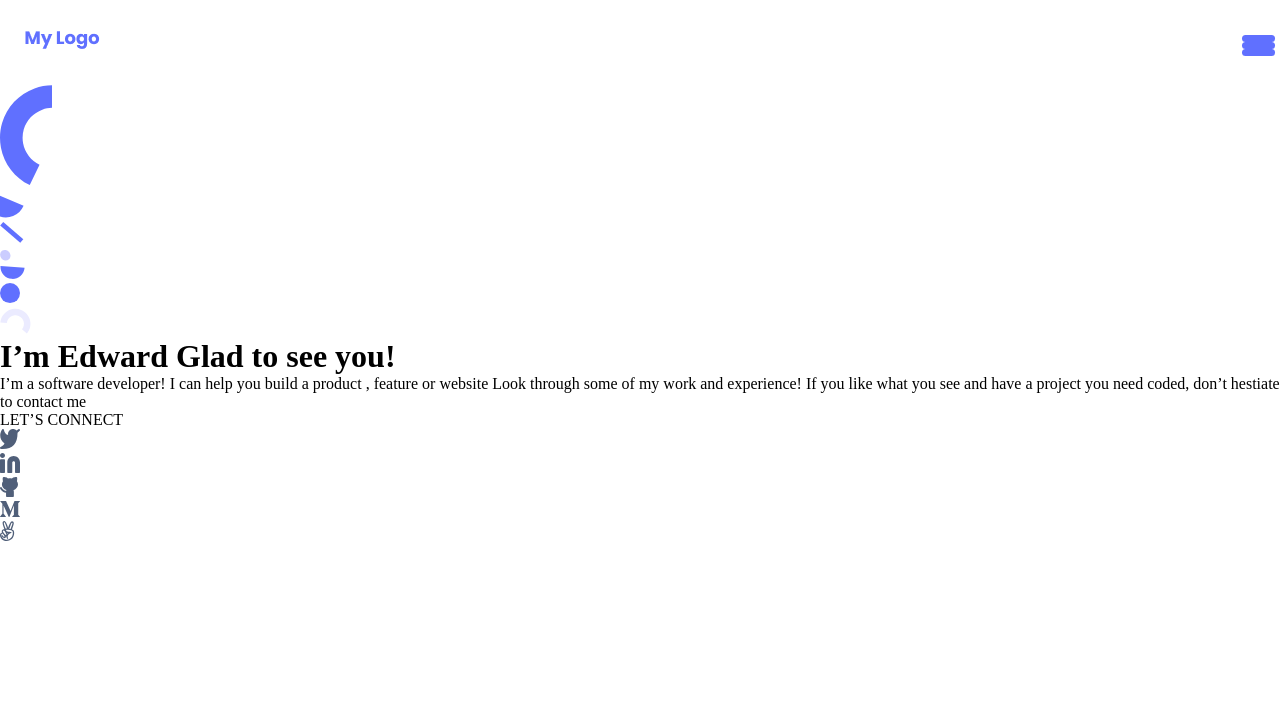
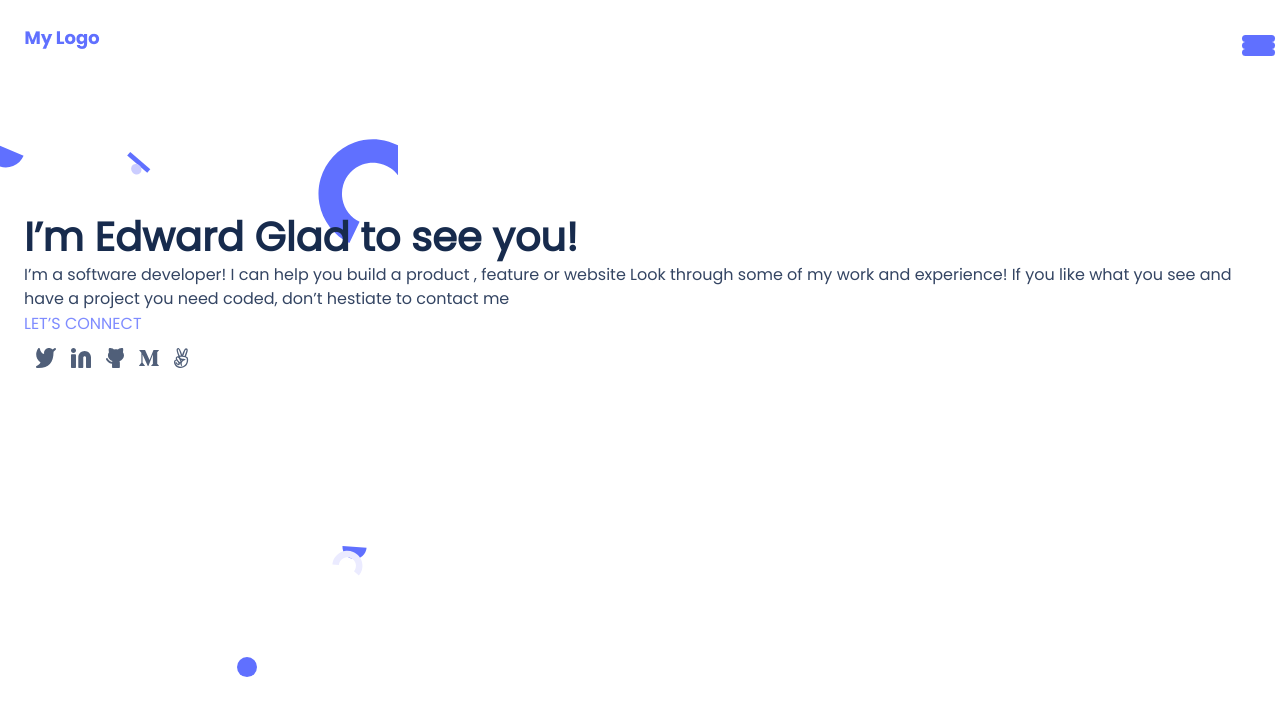
Before and after one commit to Edward-Kabue/Portfolio-mv, a plain HTML site: page index.html in a window 1280 px wide. Drawn offline with Linux system fonts and the light colour scheme.

Commit message:
Add styling to the container and social media icons

```diff
--- a/style.css
+++ b/style.css
@@ -39,3 +39,110 @@ body {
   border-radius: 5px;
   padding-bottom: 2px;
 }
+
+body .container {
+  margin-top: 114px;
+  min-width: 327px;
+  height: 146px;
+  font-family: Poppins, sans-serif;
+}
+
+body .container .texted img {
+  width: 105px;
+  height: 105px;
+  margin-left: 293px;
+  margin-top: -50px;
+}
+
+body .container .two {
+  position: absolute;
+  width: 38.5px;
+  height: 19.25px;
+  top: 140.47px;
+}
+
+body .container .rect {
+  position: absolute;
+  width: 26.46px;
+  height: 4.73px;
+  left: 127.18px;
+  top: 151.59px;
+}
+
+body .container .eclipse {
+  position: absolute;
+  width: 11px;
+  height: 10px;
+  left: 130.98px;
+  top: 156.81px;
+}
+
+body .container .last {
+  position: absolute;
+  width: 20px;
+  height: 20px;
+  left: 237px;
+  top: 657.1px;
+}
+
+body .container .eclipsee {
+  position: absolute;
+  width: 24.14px;
+  height: 12.07px;
+  left: 341.76px;
+  top: 540.69px;
+}
+
+body .container .lastone {
+  position: absolute;
+  width: 30.1px;
+  height: 30.1px;
+  left: 332.18px;
+  top: 550.44px;
+  z-index: 1;
+}
+
+body .container .header-text {
+  padding-right: 100px;
+  margin-left: 24px;
+  color: #172b4d;
+  font-family: Poppins, sans-serif;
+  font-style: normal;
+  font-weight: bold;
+  font-size: 40px;
+  line-height: 52px;
+  margin-top: -40px;
+}
+
+body .container .text {
+  color: #344563;
+  font-family: Poppins, sans-serif;
+  font-style: normal;
+  font-weight: normal;
+  font-size: 16px;
+  line-height: 24px;
+  padding-left: 24px;
+  padding-right: 24px;
+}
+
+body .container .connect {
+  color: #7f8cff;
+  padding-left: 24px;
+  font-family: Poppins, sans-serif;
+  display: flex;
+  flex-direction: row;
+  align-items: center;
+  font-size: 16px;
+}
+
+body .container .socialmedia {
+  display: flex;
+  padding-left: 24px;
+  margin: 12px;
+}
+
+body .container .socialmedia li {
+  padding-right: 15px;
+  list-style-type: none;
+  cursor: pointer;
+}
```
